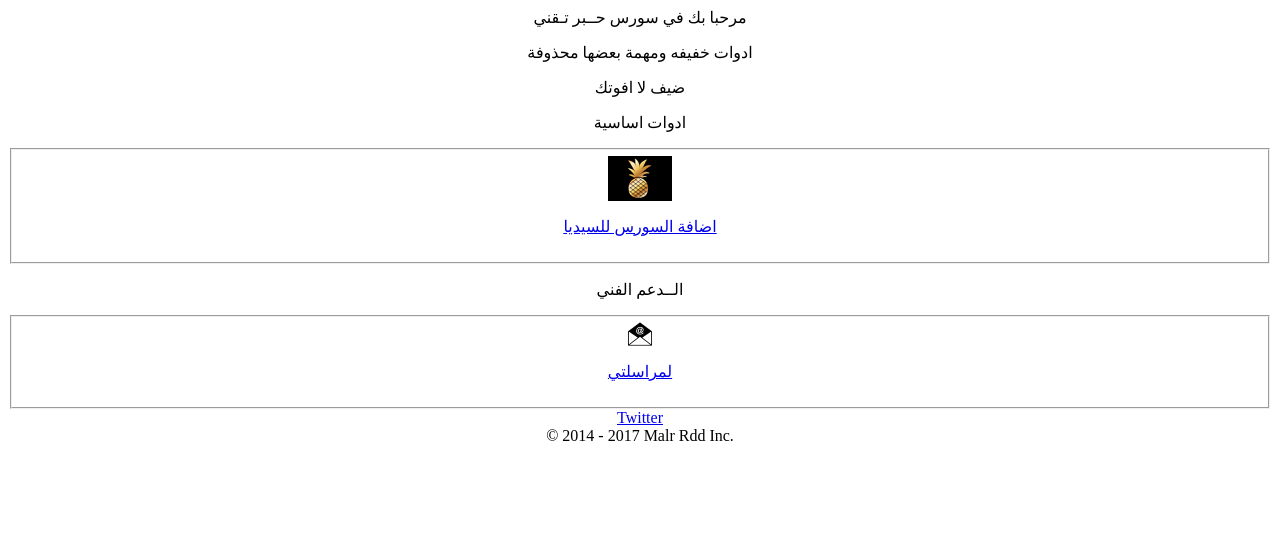
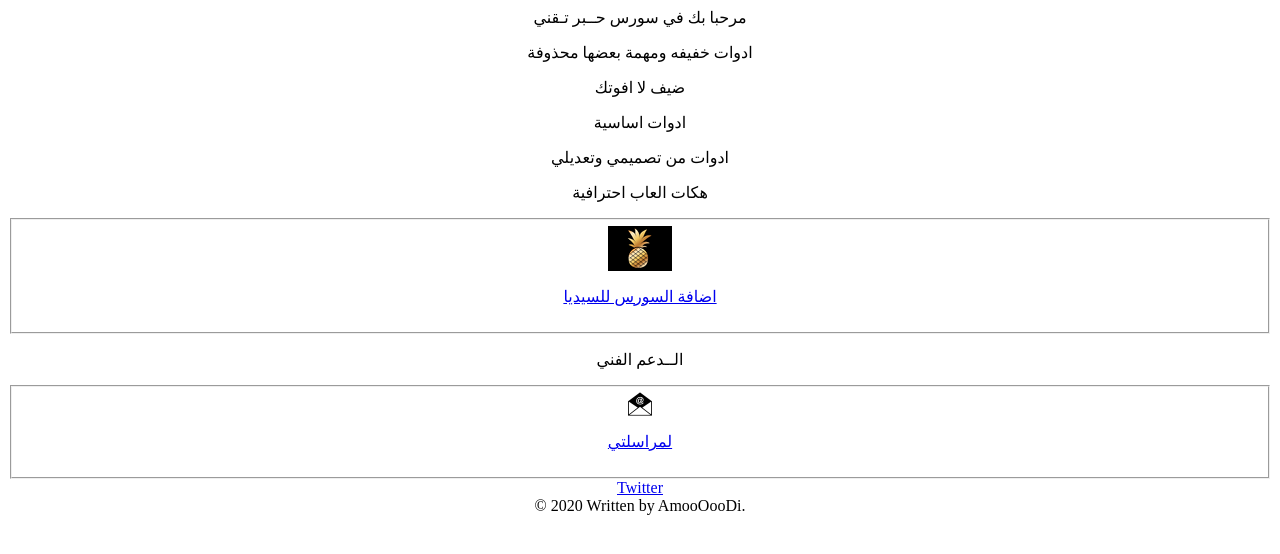
Before and after one commit to tblayhacker/Technical-ink, a plain HTML site: page index.html in a window 1280 px wide. Drawn offline with Linux system fonts and the light colour scheme.

Commit message:
Update index.html

```diff
--- a/index.html
+++ b/index.html
@@ -1,7 +1,7 @@
 
 <html>
 <head>
-	<title>Qiosz and Malr</title>
+	<title>Technical-ink</title>
 <link rel="icon" type="image/png" href="favicon-32x32.png" sizes="32x32" />
 <link rel="icon" type="image/png" href="favicon-16x16.png" sizes="16x16" />
 
@@ -29,7 +29,8 @@
 	<p>ادوات خفيفه ومهمة بعضها محذوفة</p>
 	<p>ضيف لا افوتك</p>
 	<p>ادوات اساسية</p>
-
+	<p>ادوات من تصميمي وتعديلي</p>
+	<p>هكات العاب احترافية</p>
 </block>
 
 <fieldset>
@@ -49,7 +50,7 @@
 
 
 
-<footer> &copy; 2014 - 2017 Malr Rdd Inc.
+<footer> &copy; 2020 Written by AmooOooDi.
 
 
 
```
